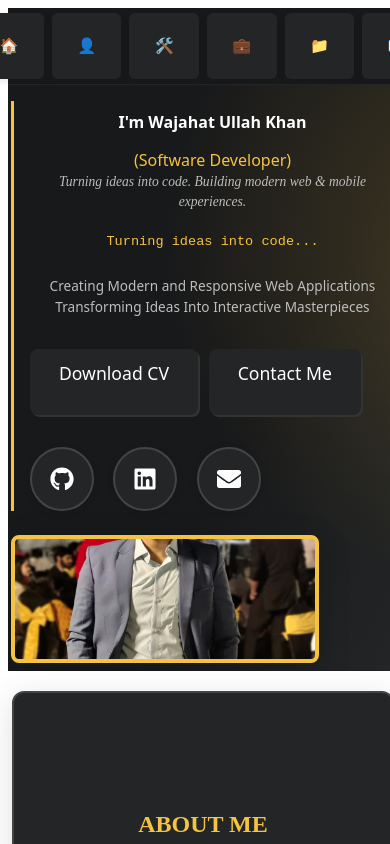
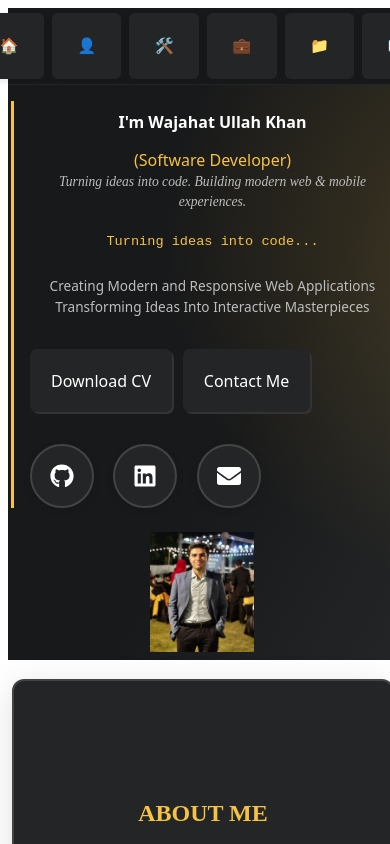
Before and after one commit to wajahat7777/My-Portfolio, a React (Vite) app in the folder frontend/: page / in a window 390 px wide. Shown: the top 844 px of the page. Built offline with nearby package versions, Linux system fonts and the light colour scheme.

Commit message:
updating frontend

```diff
--- a/frontend/src/components/Hero/Hero.jsx
+++ b/frontend/src/components/Hero/Hero.jsx
@@ -10,6 +10,7 @@ const animatedTexts = [
 
 const Hero = () => {
   const [animatedIdx, setAnimatedIdx] = useState(0);
+  const [showPhotoModal, setShowPhotoModal] = useState(false);
 
   useEffect(() => {
     const interval = setInterval(() => {
@@ -17,6 +18,13 @@ const Hero = () => {
     }, 2200);
     return () => clearInterval(interval);
   }, []);
+
+  // Modal close handler
+  const handleModalClose = (e) => {
+    if (e.target.classList.contains(styles.photoModalOverlay) || e.target.classList.contains(styles.photoModalClose)) {
+      setShowPhotoModal(false);
+    }
+  };
 
   return (
     <section className={styles.hero} id="home">
@@ -38,8 +46,23 @@ const Hero = () => {
         </div>
       </div>
       <div className={styles.right}>
-        <div className={styles.profileImg}></div>
+        <div
+          className={styles.profileImg}
+          onClick={() => setShowPhotoModal(true)}
+          style={{ cursor: 'pointer' }}
+          title="Click to enlarge"
+        ></div>
       </div>
+      {showPhotoModal && (
+        <div className={styles.photoModalOverlay} onClick={handleModalClose}>
+          <button className={styles.photoModalClose} onClick={handleModalClose}>&times;</button>
+          <img
+            src="/myimage.jpg"
+            alt="Wajahat Ullah Khan"
+            className={styles.photoModalImg}
+          />
+        </div>
+      )}
     </section>
   );
 };
--- a/frontend/src/components/Hero/Hero.module.css
+++ b/frontend/src/components/Hero/Hero.module.css
@@ -86,6 +86,9 @@
   text-decoration: none;
   font-weight: 500;
   transition: box-shadow 0.2s, background 0.2s, color 0.2s;
+  display: flex;
+  align-items: center;
+  justify-content: center;
 }
 
 .cvBtn:hover, .contactBtn:hover {
@@ -130,17 +133,13 @@
 }
 
 .profileImg {
-  width: 320px;
-  height: 380px;
-  background: #232526;
-  border-radius: 24px;
-  box-shadow: 0 8px 32px rgba(0,0,0,0.18);
   background-image: url('/myimage.jpg');
   background-size: cover;
   background-position: center;
-  border: 4px solid #f5c242;
-  object-fit: cover;
-  position: relative;
+  background-repeat: no-repeat;
+  width: 320px;
+  height: 380px;
+  border-radius: 24px;
 }
 
 @media (max-width: 700px) {
@@ -164,6 +163,9 @@
     max-width: 300px;
     height: 180px;
     border-radius: 14px;
+    background-size: contain !important;
+    background-repeat: no-repeat;
+    background-position: center;
   }
   .hello {
     font-size: 1.3rem;
@@ -177,6 +179,11 @@
   .ctaBtns {
     gap: 0.7rem;
   }
+  .cvBtn, .contactBtn {
+    font-size: 0.95rem;
+    padding: 0.5rem 1.1rem;
+    border-radius: 6px;
+  }
 }
 
 @media (max-width: 480px) {
@@ -184,8 +191,11 @@
     padding: 1rem 0.2rem 0.5rem 0.2rem;
   }
   .profileImg {
+    width: 98vw;
+    max-width: 98vw;
     height: 120px;
     border-radius: 8px;
+    background-size: contain !important;
   }
   .hello, .title {
     font-size: 1rem;
@@ -193,4 +203,47 @@
   .desc, .tagline, .animatedText {
     font-size: 0.85rem;
   }
+  .cvBtn, .contactBtn {
+    font-size: 0.85rem;
+    padding: 0.3rem 0.7rem;
+    border-radius: 5px;
+  }
 }
+
+.cvBtn, .contactBtn {
+  font-size: 1rem;
+  padding: 0.6rem 1.3rem;
+  border-radius: 7px;
+}
+
+/* Modal styles for enlarged photo */
+.photoModalOverlay {
+  position: fixed;
+  top: 0;
+  left: 0;
+  width: 100vw;
+  height: 100vh;
+  background: rgba(0,0,0,0.8);
+  display: flex;
+  align-items: center;
+  justify-content: center;
+  z-index: 9999;
+}
+.photoModalImg {
+  max-width: 95vw;
+  max-height: 90vh;
+  border-radius: 16px;
+  box-shadow: 0 8px 32px rgba(0,0,0,0.25);
+  background: #232526;
+}
+.photoModalClose {
+  position: absolute;
+  top: 2vw;
+  right: 2vw;
+  font-size: 2rem;
+  color: #fff;
+  background: none;
+  border: none;
+  cursor: pointer;
+  z-index: 10000;
+}
```
